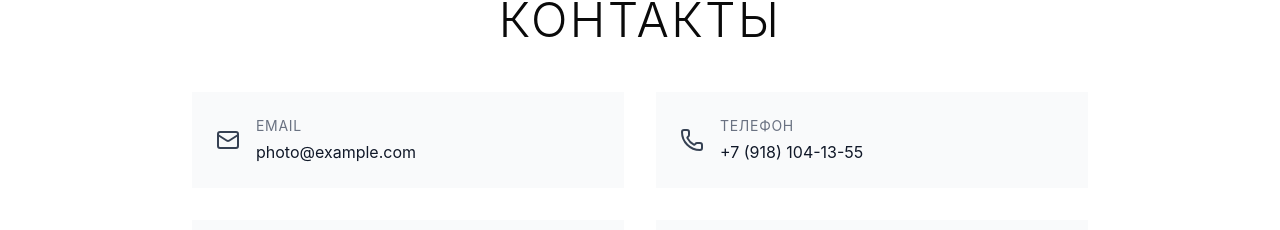
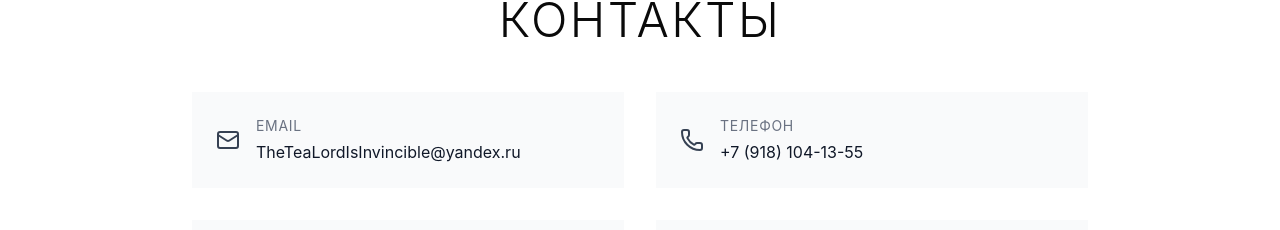
Before and after one commit to fedagelesh90029-design/Photographerportfoliowebsite, a React (Vite) app: page / in a window 1280 px wide. Shown: the part 2314-2544 px from the top of the page. Built offline with nearby package versions, Linux system fonts and the light colour scheme; no server answers.

Commit message:
style: update contact email to TheTeaLordIsInvincible@yandex.ru

```diff
--- a/src/app/components/Contact.tsx
+++ b/src/app/components/Contact.tsx
@@ -13,7 +13,7 @@ export function Contact() {
   const [status, setStatus] = useState<"idle" | "sending" | "success" | "error">("idle");
 
   const contactInfo = [
-    { icon: Mail, label: "Email", value: "photo@example.com" },
+    { icon: Mail, label: "Email", value: "TheTeaLordIsInvincible@yandex.ru" },
     { icon: Phone, label: "Телефон", value: "+7 (918) 104-13-55" },
     { icon: Send, label: "Telegram", value: "@TheTeaLordIsInvincible" },
     { icon: MapPin, label: "Локация", value: "Сочи, Россия" },
```
